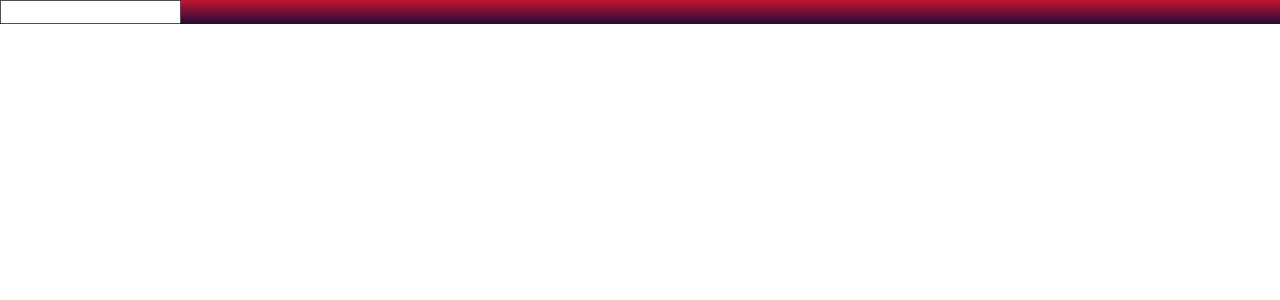
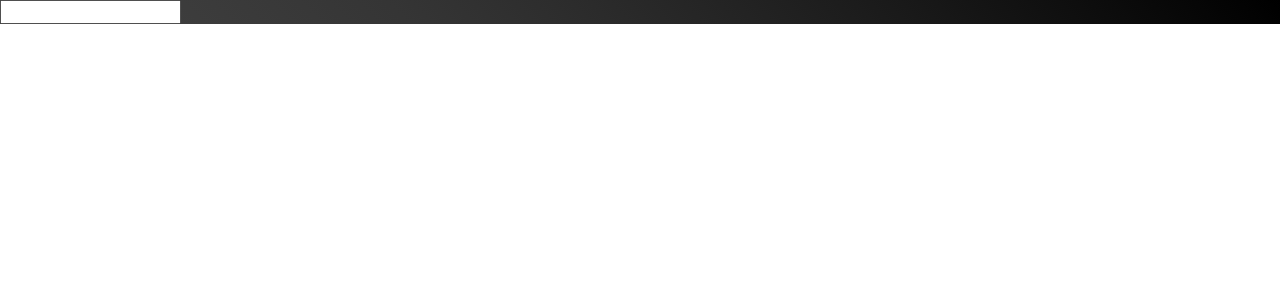
Before and after one commit to radioactive11/rezonance, a React (Create React App) app in the folder client/: page /search in a window 1280 px wide. Shown: the top 300 px of the page. Built offline with nearby package versions, Linux system fonts and the light colour scheme.

Commit message:
changed gradient & minor changes

```diff
--- a/client/package.json
+++ b/client/package.json
@@ -9,6 +9,7 @@
     "axios": "^0.20.0",
     "react": "^16.13.1",
     "react-dom": "^16.13.1",
+    "react-router-dom": "^5.2.0",
     "react-scripts": "3.4.3",
     "react-select": "^3.1.0"
   },
@@ -33,5 +34,5 @@
       "last 1 safari version"
     ]
   },
-  "proxy" : "https://rezonance-radioactive11.herokuapp.com/search"
+  "proxy": "https://rezonance-radioactive11.herokuapp.com/search"
 }
--- a/client/src/App.css
+++ b/client/src/App.css
@@ -18,7 +18,8 @@ body {
     font-family: 'Open Sans', sans-serif;
     background: #c31432;  /* fallback for old browsers */
     background: -webkit-linear-gradient(to top, #240b36, #c31432);  /* Chrome 10-25, Safari 5.1-6 */
-    background: linear-gradient(to top, #240b36, #c31432); /* W3C, IE 10+/ Edge, Firefox 16+, Chrome 26+, Opera 12+, Safari 7+ */
+    background: linear-gradient(45deg ,#434343 , 60%,#000000);; /* W3C, IE 10+/ Edge, Firefox 16+, Chrome 26+, Opera 12+, Safari 7+ */
+
     background-repeat: no-repeat;
     background-size : cover;
 }
```
Also changed, not shown: 2 other files (tests, documents, lock files or other folders).
